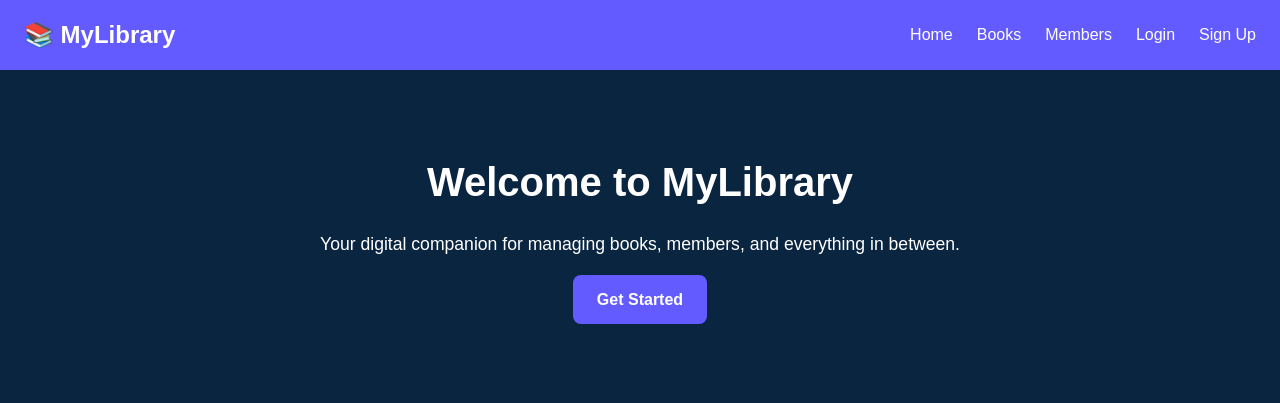
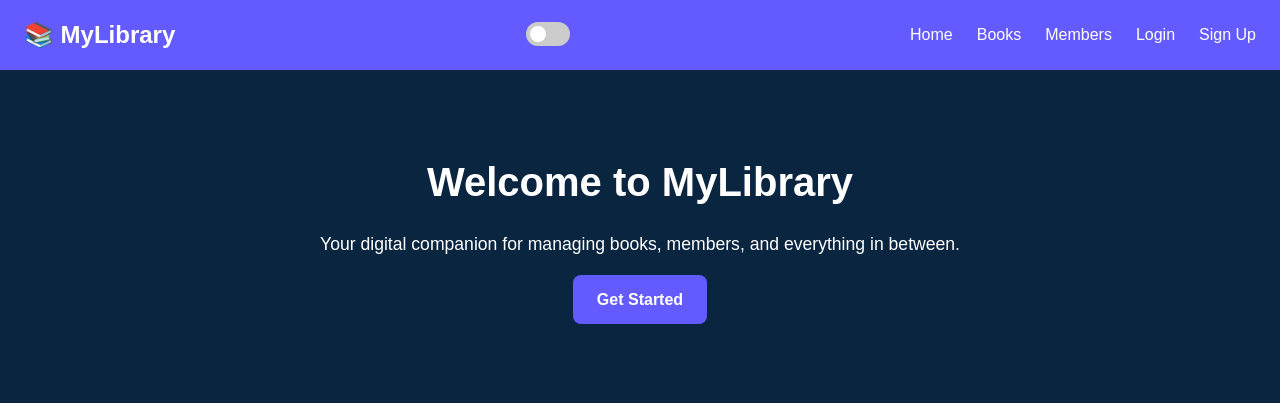
Before and after one commit to Vinay1291/Library-Management-System, a PHP site: page /text/home/index.html in a window 1280 px wide. Shown: the top 403 px of the page. Run offline with PHP 8.4, Linux system fonts and the light colour scheme.

Commit message:
was trying to add dark mode toggle.

```diff
--- a/text/home/index.html
+++ b/text/home/index.html
@@ -15,6 +15,12 @@
       <span></span>
     </div>
     <div class="logo">📚 MyLibrary</div>
+    </div>
+    <div class="dark-toggle">
+      <label class="switch">
+        <input type="checkbox" id="darkModeToggle" />
+        <span class="slider round"></span>
+      </label>
     </div>
     <nav id="nav-menu">
       <ul>
--- a/text/home/script.js
+++ b/text/home/script.js
@@ -16,3 +16,19 @@ hamburger.addEventListener('click', () => {
   navMenu.classList.toggle('active');
   hamburger.classList.toggle('active'); // for animation
 });
+
+// Hamburger
+const hamburger = document.getElementById('hamburger');
+const navMenu = document.getElementById('nav-menu');
+hamburger.addEventListener('click', () => {
+  navMenu.classList.toggle('active');
+  hamburger.classList.toggle('active');
+});
+
+// Dark Mode
+const toggle = document.getElementById('darkModeToggle');
+const body = document.body;
+
+toggle.addEventListener('change', () => {
+  body.classList.toggle('dark-mode');
+});
--- a/text/home/style1.css
+++ b/text/home/style1.css
@@ -8,6 +8,15 @@
   --border-color: #E3E7EA;
   --bg-light: #FFFFFF;
   --card-title: #29343d;
+}
+
+/* Dark mode overrides */
+body.dark-mode {
+  --bg-light: #032635;
+  --text-black: #FFFFFF;
+  --secondary-color: #E0E0E0;
+  --card-title: #FFFFFF;
+  --border-color: #465d67;
 }
 
 * {
@@ -22,6 +31,57 @@ body {
   color: var(--text-black);
   line-height: 1.6;
 }
+
+.switch {
+  position: relative;
+  display: inline-block;
+  width: 44px;
+  height: 24px;
+  margin-left: 10px;
+}
+
+.switch input {
+  opacity: 0;
+  width: 0;
+  height: 0;
+}
+
+.slider {
+  position: absolute;
+  cursor: pointer;
+  background-color: #ccc;
+  border-radius: 34px;
+  top: 0;
+  left: 0;
+  right: 0;
+  bottom: 0;
+  transition: 0.4s;
+}
+
+.slider:before {
+  position: absolute;
+  content: "";
+  height: 16px;
+  width: 16px;
+  left: 4px;
+  bottom: 4px;
+  background-color: white;
+  border-radius: 50%;
+  transition: 0.4s;
+}
+
+input:checked + .slider {
+  background-color: var(--primary-color);
+}
+
+input:checked + .slider:before {
+  transform: translateX(20px);
+}
+
+.slider.round {
+  border-radius: 24px;
+}
+
 
 /* Header */
 header {
@@ -341,3 +401,7 @@ header {
     }
   }
 }
+
+body, header, nav, .feature-card, .hero, footer {
+  transition: background-color 0.4s, color 0.4s;
+}
```
